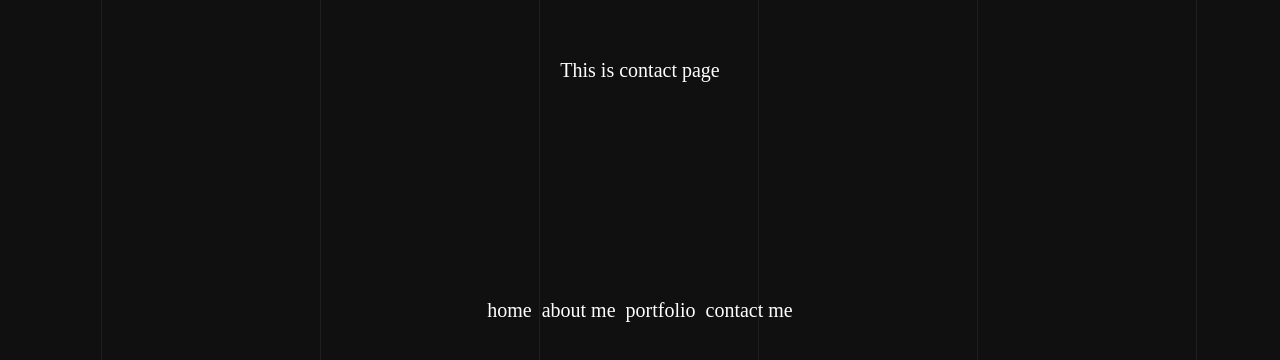
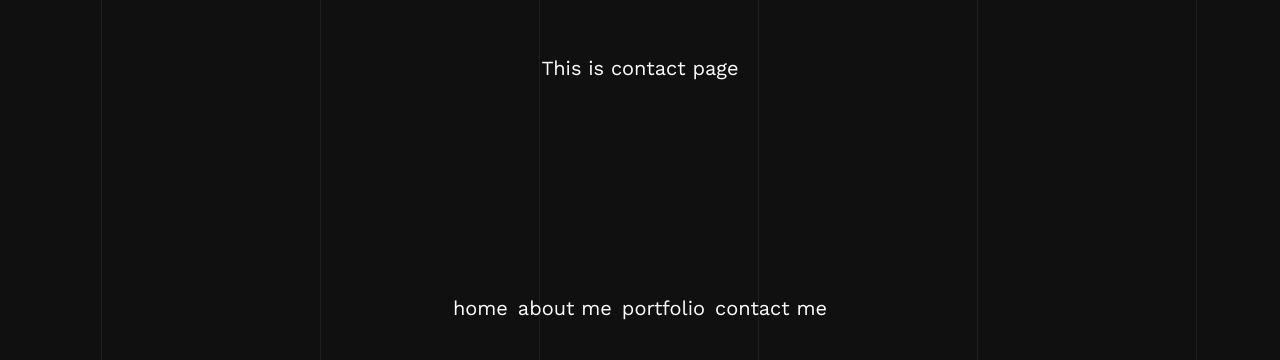
Before and after one commit to nanguer/portfolio, a React (Create React App) app: page /contact in a window 1280 px wide. Shown: the part 330-690 px from the top of the page. Built offline with nearby package versions, Linux system fonts and the light colour scheme.

Commit message:
fonts add

```diff
--- a/src/styles/base.scss
+++ b/src/styles/base.scss
@@ -1,6 +1,6 @@
 body {
 	background-color: rgb(16, 16, 16);
-	font-family: 'sans-serif';
+	font-family: 'WorkSans';
 	font-size: 20px;
 
 	color: white;
--- a/src/styles/styles.scss
+++ b/src/styles/styles.scss
@@ -2,3 +2,8 @@
 @import './background.scss';
 @import './components/greet.scss';
 @import './components/submenu.scss';
+
+@font-face {
+	font-family: "WorkSans";
+	src: url("/fonts/WorkSans.woff2") format("woff2");
+}
```
Also changed, not shown: public/fonts/TitilliumWeb.woff2 (added), public/fonts/WorkSans.woff2 (added).
